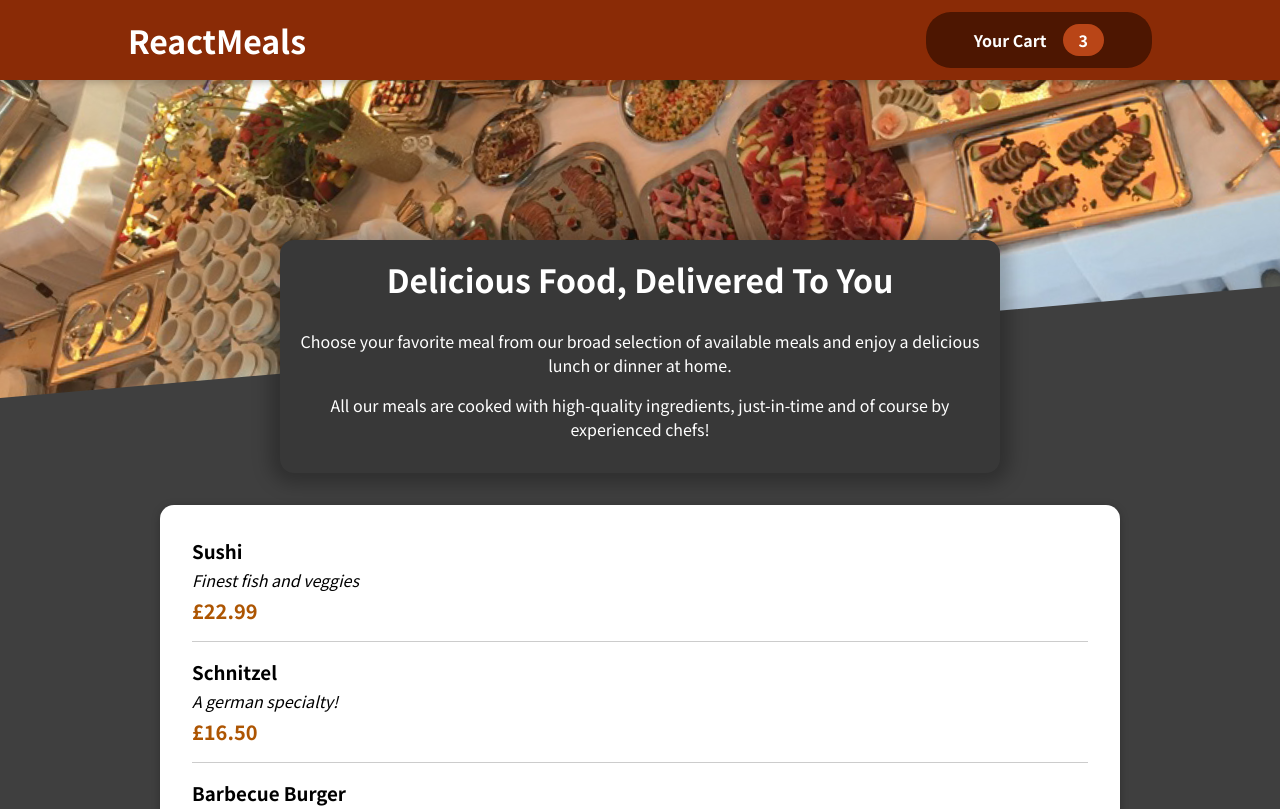
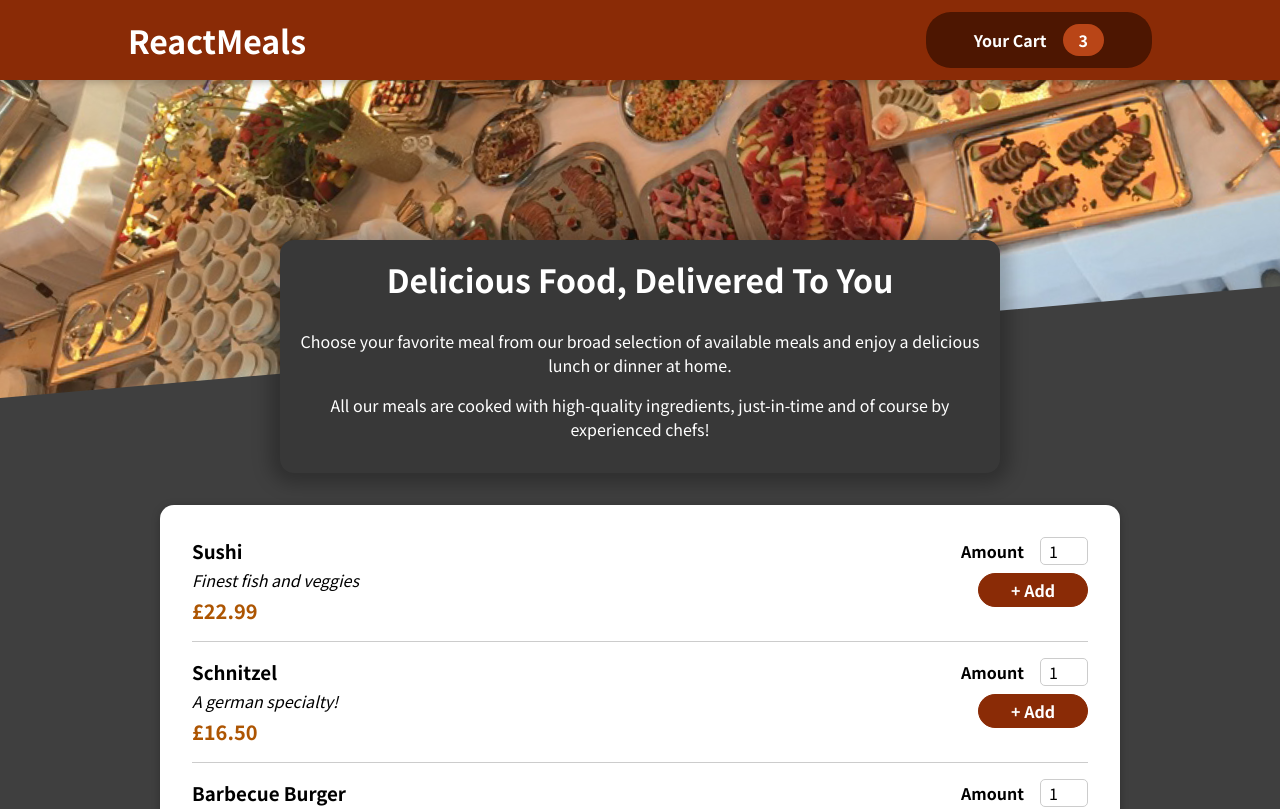
Before and after one commit to simonotter/Food-To-Order-React-App, a React (Create React App) app: page / in a window 1280 px wide. Shown: the top 809 px of the page. Built offline with nearby package versions, Linux system fonts and the light colour scheme.

Commit message:
Add form to add a Meal to Cart

```diff
--- a/src/components/Meals/MealItem/MealItem.js
+++ b/src/components/Meals/MealItem/MealItem.js
@@ -1,4 +1,5 @@
 import styles from './MealItem.module.css';
+import MealItemForm from './MealItemForm';
 
 const MealItem = (props) => {
   const price = `£${props.price.toFixed(2)}`;
@@ -11,7 +12,7 @@
         <div className={styles.price}>{price}</div>
       </div>
       <div>
-
+        <MealItemForm />
       </div>
     </li>
   );
--- a/src/components/Meals/MealItem/MealItemForm.js
+++ b/src/components/Meals/MealItem/MealItemForm.js
@@ -0,0 +1,20 @@
+import Input from '../../UI/Input';
+import styles from './MealItemForm.module.css';
+
+const MealItemForm = () => {
+  return (
+    <form className={styles.form}>
+      <Input label="Amount" input={{
+        id: 'amount',
+        type: 'number',
+        min: '1',
+        max: '5',
+        step: '1',
+        defaultValue: '1',
+      }} />
+      <button>+ Add</button>
+    </form>
+  );
+};
+
+export default MealItemForm;
--- /dev/null
+++ b/src/components/Meals/MealItem/MealItemForm.module.css
@@ -0,0 +1,20 @@
+.form {
+  text-align: right;
+}
+
+.form button {
+  font: inherit;
+  cursor: pointer;
+  background-color: #8a2b06;
+  border: 1px solid #8a2b06;
+  color: white;
+  padding: 0.25rem 2rem;
+  border-radius: 20px;
+  font-weight: bold;
+}
+
+.form button:hover,
+.form button:active {
+  background-color: #641e03;
+  border-color: #641e03;
+}
--- /dev/null
+++ b/src/components/UI/Input.js
@@ -0,0 +1,12 @@
+import styles from './Input.module.css';
+
+const Input = props => {
+  return (
+  <div className={styles.input}>
+    <label htmlFor={props.input.id}>{props.label}</label>
+    <input {...props.input} />
+  </div>
+  );
+};
+
+export default Input;
--- /dev/null
+++ b/src/components/UI/Input.module.css
@@ -0,0 +1,18 @@
+.input {
+  display: flex;
+  align-items: center;
+  margin-bottom: 0.5rem;
+}
+
+.input label {
+  font-weight: bold;
+  margin-right: 1rem;
+}
+
+.input input {
+  width: 3rem;
+  border-radius: 5px;
+  border: 1px solid #ccc;
+  font: inherit;
+  padding-left: 0.5rem;
+}
```
